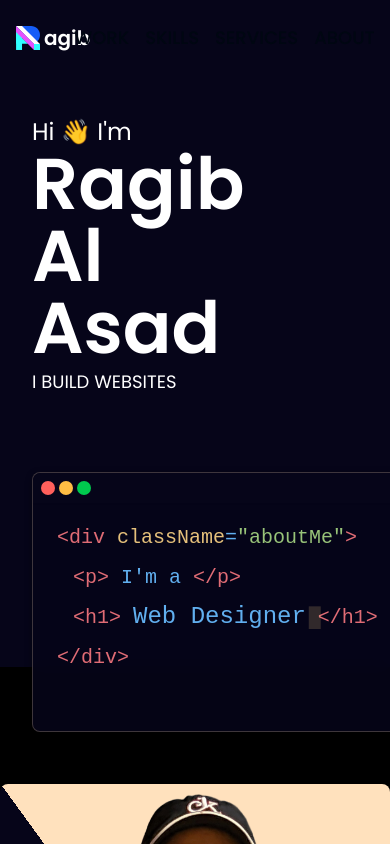
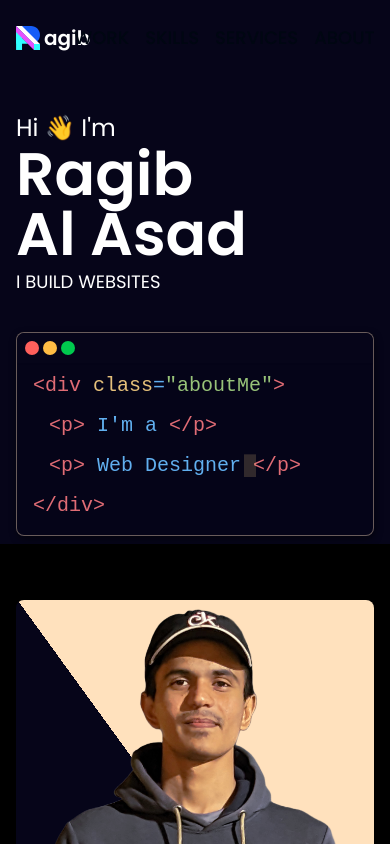
Before and after one commit to ragibalasad/ragib-portfolio, a Next.js app: page / in a window 390 px wide. Shown: the top 844 px of the page. Built offline with nearby package versions, Linux system fonts and the light colour scheme.

Commit message:
fine tuned header responsiveness

```diff
--- a/components/Header/Header.jsx
+++ b/components/Header/Header.jsx
@@ -32,7 +32,7 @@ const Header = () => {
           className="intro w-1/2 flex justify-center items-center"
         >
           <div className="info text-right">
-            <p className="text-2xl text-ff">Hi 👋 I&apos;m</p>
+            <p className="hi text-2xl text-ff">Hi 👋 I&apos;m</p>
             <p className="name text-7xl text-ff font-semibold">
               Ragib
               <br />
@@ -51,10 +51,10 @@ const Header = () => {
               <div className="minimize"></div>
               <div className="maximize"></div>
             </div>
-            <div className="terminal-body px-6 py-0">
+            <div className="terminal-body px-6 my-4">
               <span className="text-xl">
                 <span className="code-color-1">{"<div "}</span>
-                <span className="code-color-2">className</span>
+                <span className="code-color-2">class</span>
                 <span className="code-color-4">=</span>
                 <span className="code-color-3">&quot;aboutMe&quot;</span>
                 <span className="code-color-1">{">"}</span>
@@ -63,12 +63,12 @@ const Header = () => {
                 <span className="code-color-4">I&apos;m a</span>
                 <span className="code-color-1">{" </p>"}</span>
                 <br />
-                <span className="code-color-1 ml-4">{"<h1> "}</span>
-                <span className="code-color-4 text-2xl">{text}</span>
+                <span className="code-color-1 ml-4">{"<p> "}</span>
+                <span className="code-color-4">{text}</span>
                 <span className="code-color-2">
                   <Cursor cursorStyle="█" />
                 </span>
-                <span className="code-color-1">{"</h1>"}</span>
+                <span className="code-color-1">{"</p>"}</span>
                 <br />
                 <span className="code-color-1">{"</div>"}</span>
               </span>
--- a/src/app/app.css
+++ b/src/app/app.css
@@ -112,7 +112,6 @@
 
 .terminal {
   position: relative;
-  margin-left: auto;
   font-family: "Courier New", Courier, monospace;
 }
 
@@ -152,7 +151,6 @@
 }
 
 .terminal-body {
-  margin-top: 1rem;
   line-height: 2.5rem;
 }
 
--- a/src/app/globals.css
+++ b/src/app/globals.css
@@ -47,19 +47,32 @@
     @apply text-left;
   }
 
+  .intro .hi {
+    /* @apply text-lg; */
+  }
+  .intro .name {
+    @apply text-6xl;
+  }
+  .intro .sub-heading {
+    /* @apply text-sm; */
+  }
+
   .showcase-img {
-    @apply relative px-2 m-4 rounded-lg mx-auto;
+    @apply relative px-2 rounded-lg mx-4;
     background: linear-gradient(54deg, rgba(6, 5, 25) 50%, #ffe1bd 50%);
   }
 
   .intro,
   .terminal {
-    @apply w-auto mx-auto px-8 py-9 block;
+    @apply w-auto mx-auto px-4 pt-8 block;
   }
 
   .terminal-win {
-    @apply mx-auto;
-    border: 1px solid #ffe1bd3a;
+    @apply mx-auto w-full text-sm h-auto;
+    border: 1px solid rgba(255, 225, 189, 0.4);
+  }
+  .terminal-body {
+    @apply my-1 mb-2 px-4;
   }
 }
 
```
